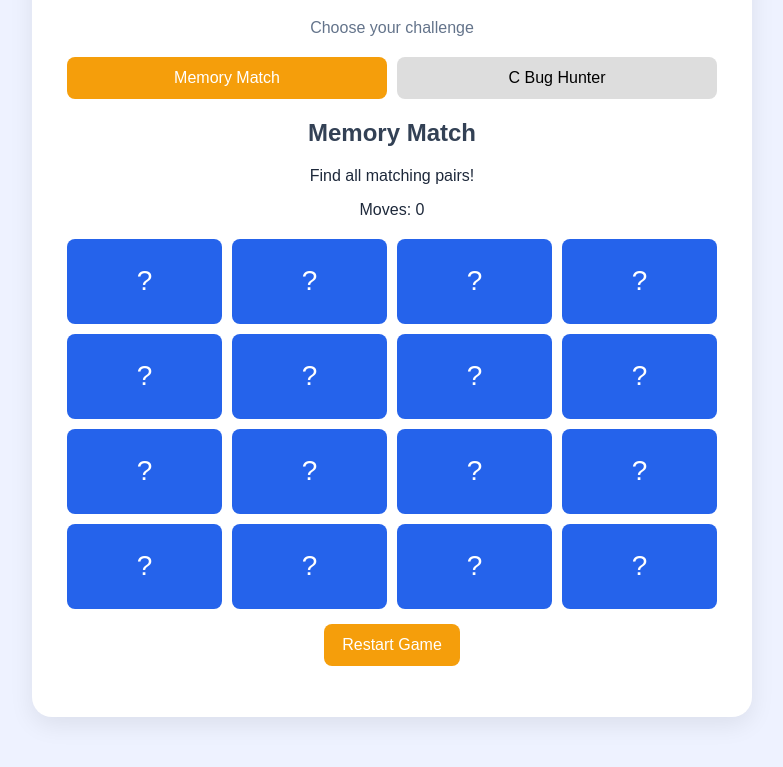
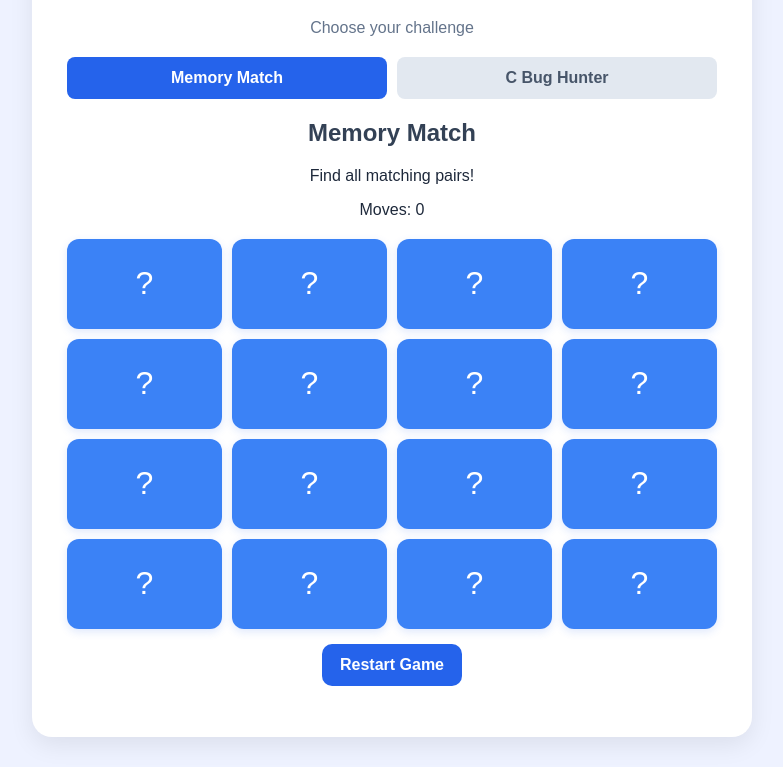
Before and after one commit to tanawatwon-crypto/game_challange, a plain HTML site: page index.html in a window 1280 px wide. Shown: the part 126-893 px from the top of the page, without its empty margins (248-1031 px from the left). Drawn offline with Linux system fonts and the light colour scheme.

Commit message:
Add css and html more #4

```diff
--- a/css/style.css
+++ b/css/style.css
@@ -130,3 +130,41 @@ h2 {
 .container > p {
     color: #64748b;
 }
+
+.tab {
+    background: #e2e8f0;
+    color: #475569;
+    font-weight: bold;
+    transition: 0.2s;
+}
+
+.tab.active {
+    background: #2563eb;
+    color: white;
+}
+
+.card {
+    height: 90px;
+    border-radius: 12px;
+    font-size: 32px;
+    background: #3b82f6;
+    box-shadow: 0 3px 8px rgba(37, 99, 235, 0.15);
+    transition: 0.2s;
+}
+
+.card.matched {
+    background: #22c55e;
+}
+
+.answer {
+    padding: 14px;
+    border-radius: 10px;
+    color: #334155;
+    border: 1px solid #e2e8f0;
+}
+
+.restart {
+    background: #2563eb;
+    border-radius: 10px;
+    font-weight: bold;
+}
```
